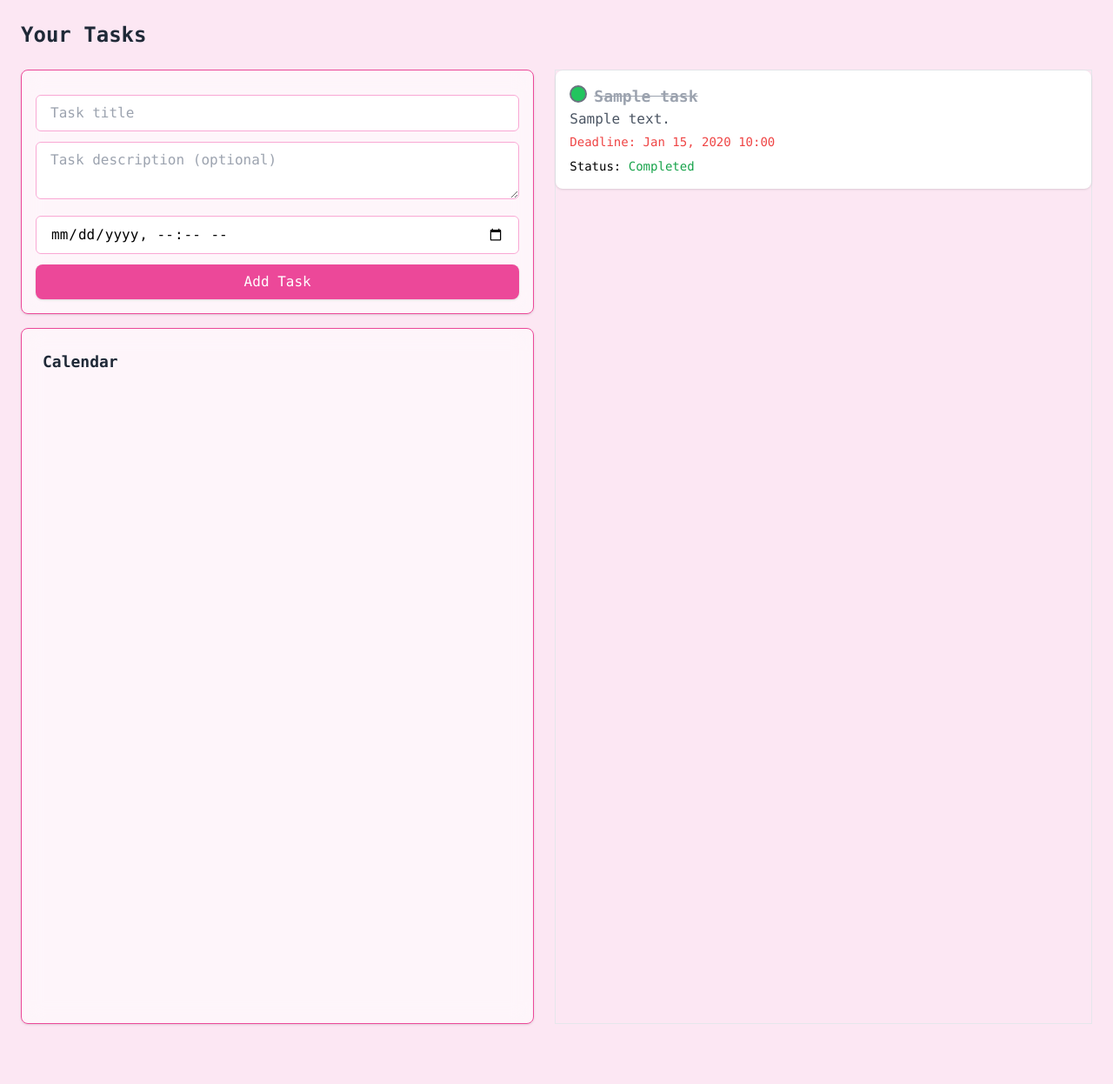
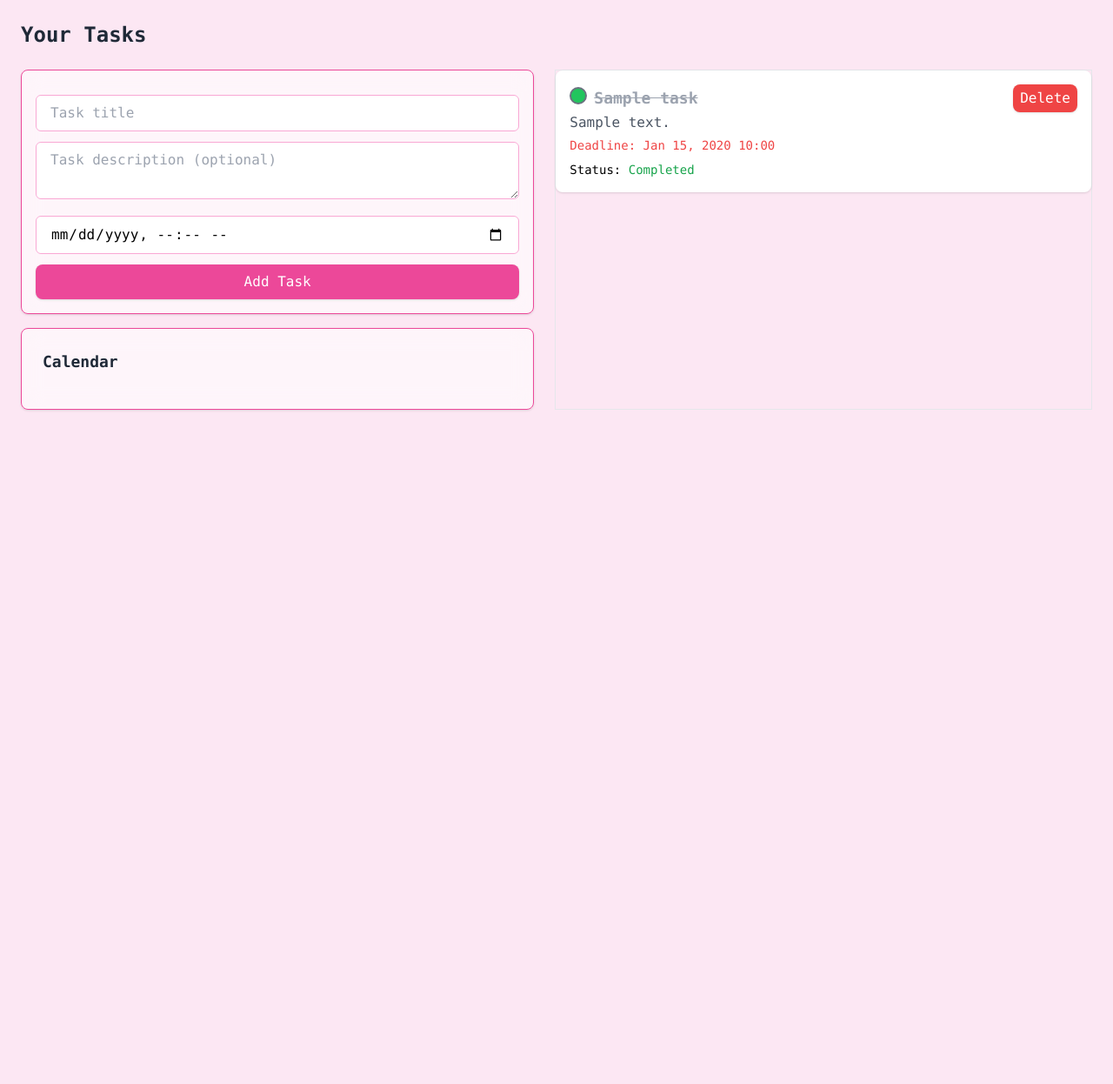
Before and after one commit to jmdaragosa/task-manager-app, a Django app: page /tasks/ in a window 1280 px wide. Shown: the part 72-1318 px from the top of the page at 87% size. After the commit the page ends 544 px from the top, so only its background shows below. Run offline with Django 5.2, Linux system fonts and the light colour scheme; a user stored in the database is signed in; tables that the repository leaves empty hold one stand-in row (values such as "Sample post"); some libraries are stand-ins or nearby versions.

Commit message:
Added delete functionality for the tasks

```diff
--- a/tasks/templates/tasks/task_list.html
+++ b/tasks/templates/tasks/task_list.html
@@ -29,9 +29,9 @@
           </button>
         </form>
 
-        <div class="bg-white/60 backdrop-blur-md border border-pink-500 rounded-lg shadow p-6 h-dvh">
+        <div class="bg-white/60 backdrop-blur-md border border-pink-500 rounded-lg shadow p-6 h-auto">
             <h3 class="text-lg font-bold text-gray-800 mb-4">Calendar</h3>
-            <div id="calendar" class="h-dvh"></div>
+            <div id="calendar" class="h-auto"></div>
         </div>
     </div>
 
@@ -40,8 +40,8 @@
         {% for task in tasks %}
             <div class="bg-white p-4 rounded-lg shadow hover:shadow-lg transition">
                 <!-- Title -->
+                <div class="flex items-center justify-between">
                     <div class="inline-flex items-center space-x-2">
-
                         <form method="post" action="{% url 'toggle_task' task.id %}">
                             {% csrf_token %}
                             <input type="checkbox" class="appearance-none h-5 w-5 border-2 border-gray-500 rounded-full checked:bg-green-500" {% if task.completed %}checked{% endif %} onchange="this.form.submit()">
@@ -50,6 +50,12 @@
                         <h3 class="text-lg font-semibold {% if task.completed %}line-through text-gray-400{% endif %}">
                             {{ task.title }}
                         </h3>
+                    </div>
+
+                    <form method="post" action="{% url 'delete_task' task.id %}">
+                        {% csrf_token %}
+                        <button type="submit" class="bg-red-500 text-white px-2 py-1 rounded-lg shadow hover:bg-red-600 transition">Delete</button>
+                    </form>
 
                 </div>
 
--- a/tasks/urls.py
+++ b/tasks/urls.py
@@ -6,4 +6,6 @@ urlpatterns = [
     path('tasks/', views.task_list, name='task_list'),
     path('register/', views.register, name='register'),
     path('toggle/<int:task_id>/', views.toggle_task, name='toggle_task'),
+
+    path('task/delete/<int:task_id>/', views.delete_task, name='delete_task'),
 ]
--- a/tasks/views.py
+++ b/tasks/views.py
@@ -1,3 +1,5 @@
+from django.http import HttpResponse, HttpResponseForbidden
+
 from .models import Task
 from django.contrib.auth.decorators import login_required
 from django.contrib.auth.forms import UserCreationForm
@@ -38,11 +40,19 @@ def register(request):
         form = UserCreationForm()
     return render(request, "registration/register.html", {'form': form})
 
+@login_required
 def toggle_task(request, task_id):
+    task = get_object_or_404(Task, id=task_id, owner=request.user)
+    if request.method == "POST":
+        task.completed = not task.completed
+        task.save()
+    return  redirect('task_list')
+
+def delete_task(request, task_id):
     task = get_object_or_404(Task, id=task_id, owner=request.user)
 
     if request.method == "POST":
-        task.completed = not task.completed
-        task.save()
-
-    return  redirect('task_list')
+        task.delete()
+        return redirect("task_list")
+    else:
+        return HttpResponseForbidden('Not allowed.')
```
Lines whose indentation alone changed are shown as unchanged.
